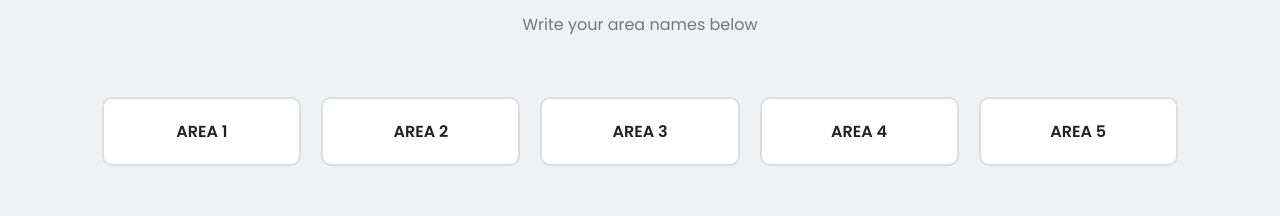
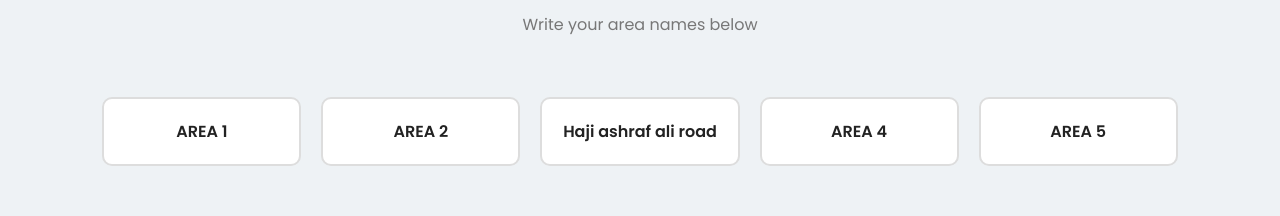
Before and after one commit to NET24BD/GrowUp-Communication, a plain HTML site: page index.html in a window 1280 px wide. Shown: the part 3019-3235 px from the top of the page. Drawn offline with Linux system fonts and the light colour scheme.

Commit message:
Update index.html

```diff
--- a/index.html
+++ b/index.html
@@ -634,7 +634,7 @@
 
 <div class="coverage-box">AREA 1</div>
 <div class="coverage-box">AREA 2</div>
-<div class="coverage-box">AREA 3</div>
+<div class="coverage-box">Haji ashraf ali road</div>
 <div class="coverage-box">AREA 4</div>
 <div class="coverage-box">AREA 5</div>
 </div>
```
